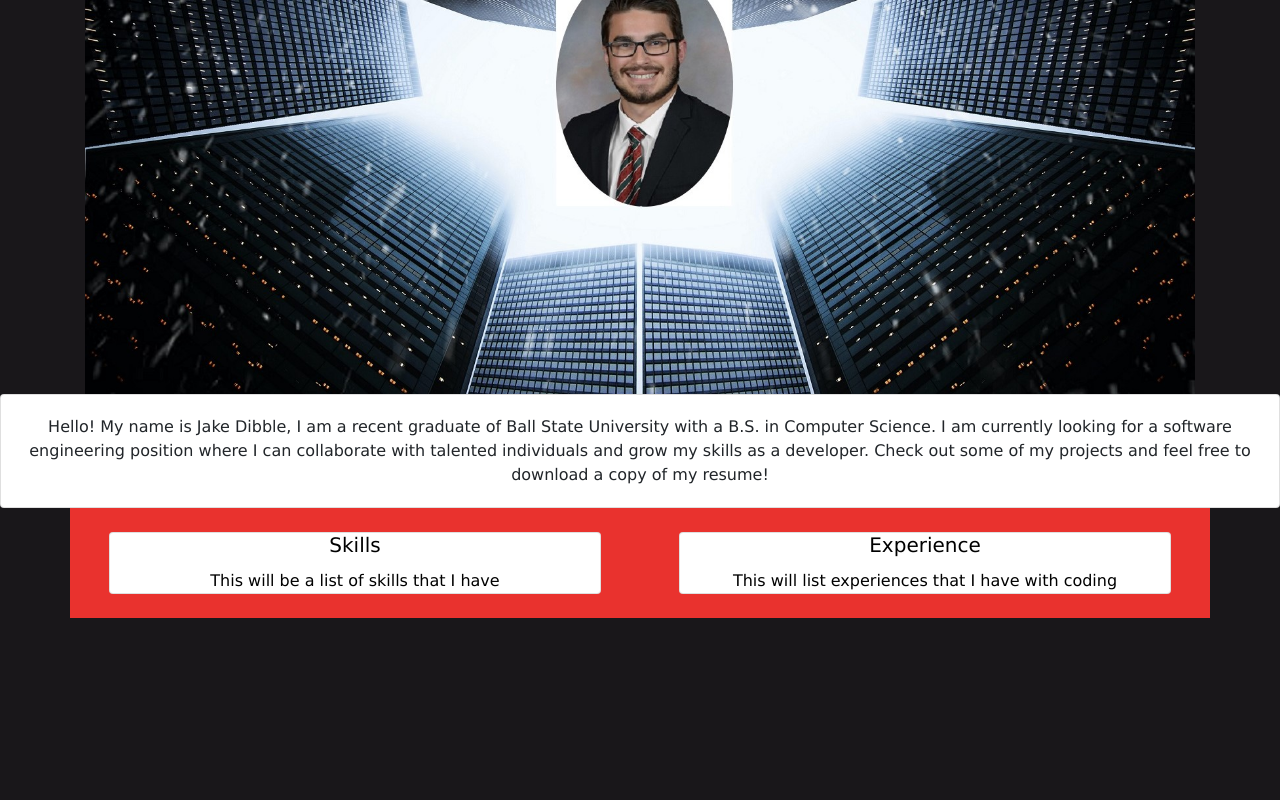
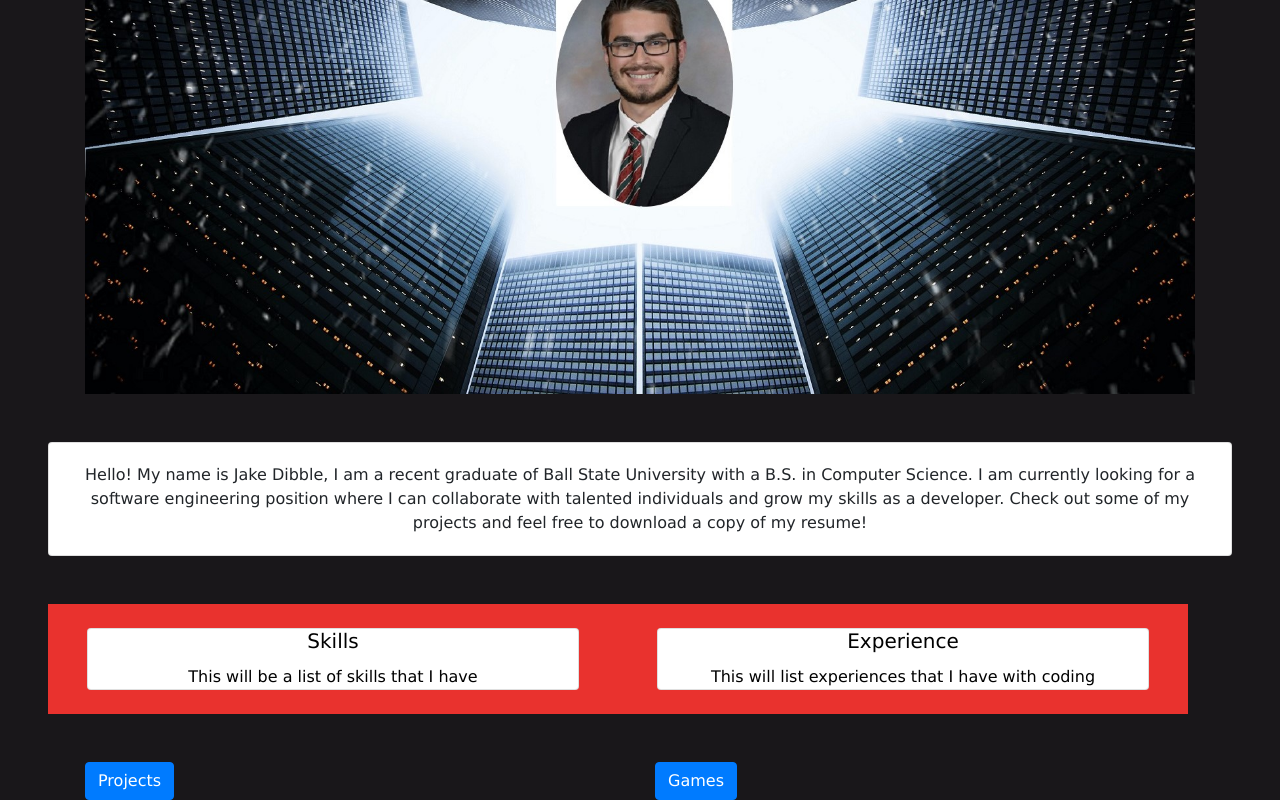
Before and after one commit to jdibble21/react-portfolio, a React (Create React App) app: page / in a window 1280 px wide. Shown: the part 255-1055 px from the top of the page. Before the commit the page ends 873 px from the top, so only its background shows below. Built offline with nearby package versions, Linux system fonts and the light colour scheme.

Commit message:
Add buttons for pages, adjust formatting

```diff
--- a/public/index.html
+++ b/public/index.html
@@ -36,6 +36,7 @@
       <div id="backImageDiv"></div>
       <div id="bioDiv"></div>
       <div id="detailsDiv"></div>
+      <div id="buttonDiv"></div>
     </div>
 
   </body>
--- a/src/components/bio_section.jsx
+++ b/src/components/bio_section.jsx
@@ -4,7 +4,7 @@ import Card from 'react-bootstrap/Card';
 class BioSection extends Component {
     render() {
         return (
-            <Card className="card text-center">
+            <Card className="card text-center m-5">
                 <Card.Body>Hello! My name is Jake Dibble, I am a recent graduate of Ball State University with a B.S. in Computer Science. I am currently looking for a software engineering position where I can collaborate with talented individuals and grow my skills as a developer. Check out some of my projects and feel free to download a copy of my resume!</Card.Body>
             </Card>
          );
--- /dev/null
+++ b/src/components/buttons.jsx
@@ -0,0 +1,25 @@
+import React, { Component } from 'react';
+import Container from 'react-bootstrap/Container';
+import Row from 'react-bootstrap/Row';
+import Col from 'react-bootstrap/Col';
+import Button from 'react-bootstrap/Button';
+
+class PageButtons extends Component {
+    state = {  }
+    render() {
+        return (
+            <Container>
+                <Row>
+                    <Col>
+                        <Button className="mx-auto">Projects</Button>
+                    </Col>
+                    <Col>
+                        <Button className="mx-auto">Games</Button>
+                    </Col>
+                </Row>
+            </Container>
+        );
+    }
+}
+
+export default PageButtons;
--- a/src/components/details_section.jsx
+++ b/src/components/details_section.jsx
@@ -11,7 +11,7 @@ class DetailsSection extends Component {
     }
     render() {
         return (
-            <Container>
+            <Container className="m-5">
                 <Row style={this.styles}>
                     <Col className="text-center m-4">
                     <Card style={this.style}>
--- a/src/index.js
+++ b/src/index.js
@@ -10,6 +10,7 @@ import NavbarCustom from './components/navbar';
 import BackgroundImage from './components/background_image';
 import BioSection from './components/bio_section';
 import DetailsSection from './components/details_section';
+import PageButtons from './components/buttons';
 
 ReactDOM.render(<NavbarCustom />, document.getElementById("navDiv"));
 
@@ -18,3 +19,5 @@ ReactDOM.render(<BackgroundImage />, document.getElementById("backImageDiv"));
 ReactDOM.render(<BioSection />, document.getElementById("bioDiv"));
 
 ReactDOM.render(<DetailsSection />, document.getElementById("detailsDiv"));
+
+ReactDOM.render(<PageButtons/>, document.getElementById("buttonDiv"));
```
